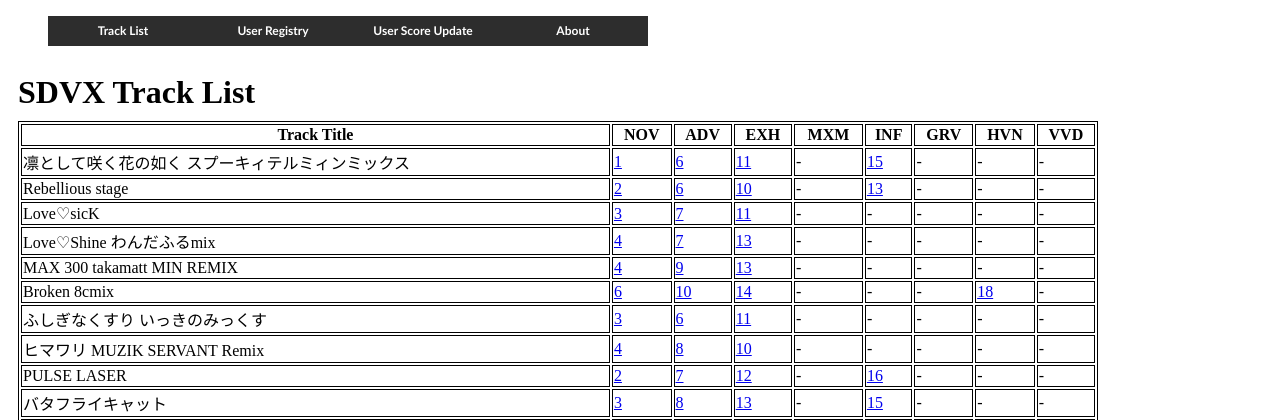
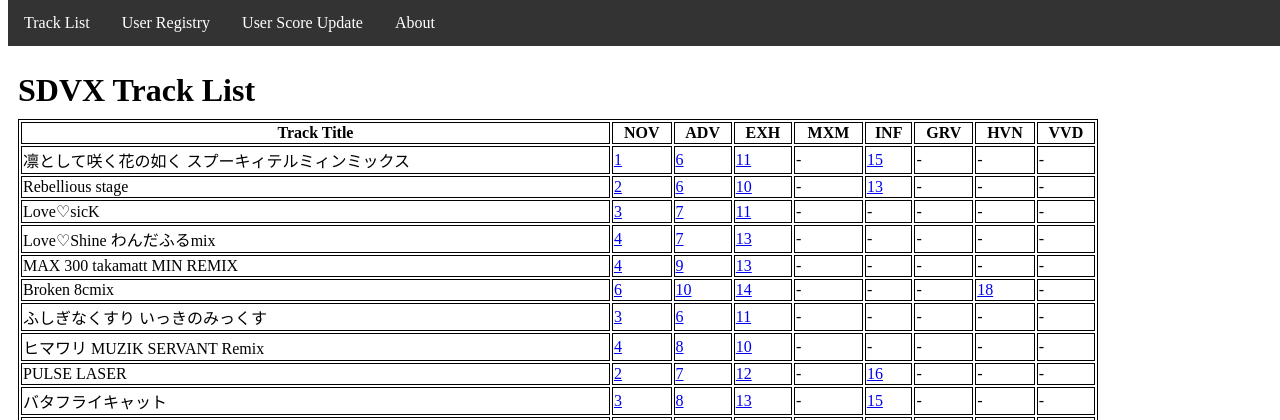
Before and after one commit to limjungho/FlaskSDVXRanking, a Flask app: page / in a window 1280 px wide. Shown: the top 420 px of the page. Run offline with Flask 2, Linux system fonts and the light colour scheme; data comes from the database, SQL or seed files in the repository.

Commit message:
layout modified

```diff
--- a/static/css/mainpage.css
+++ b/static/css/mainpage.css
@@ -32,34 +32,32 @@
 		border: 1px solid black;
 	}
 
-	#NavBar{
-		margin: auto;
+	ul {
+	  list-style-type: none;
+	  margin: 0;
+	  padding: 0;
+	  overflow: hidden;
+	  background-color: #333;
+	  position: fixed;
+	  top: 0;
+	  bottom: 10;
+	  width: 100%;
 	}
-	#topMenu{
-		height: 30px;
-		width: 850px;
+
+	li {
+	  float: left;
 	}
-	#topMenu ul li {
-		list-style: none;
-		color: white;
-		background-color: #2d2d2d;
-		float: left;
-		line-height: 30px;
-		vertical-align: middle;
-		text-align: center;
+
+	li a {
+	  display: block;
+	  color: white;
+	  text-align: center;
+	  padding: 14px 16px;
+	  text-decoration: none;
 	}
-	#topMenu a {
-		text-decoration:none;
-		color: white;
-		display: block;
-		width: 150px;
-		font-size: 12px;
-		font-weight: bold;
-		font-family: "Trebuchet MS", Dotum, Arial;
-	}
-	#topMenu a:hover{
-		color: red;
-		background-color: #4d4d4d;
+
+	li a:hover {
+	  background-color: #111;
 	}
 
 	h1 {
--- a/templates/layout.html
+++ b/templates/layout.html
@@ -7,17 +7,15 @@
   </head>
 
   <body>
-    <div id="NavBar">
-      <nav id="topMenu">
+
         <ul>
           <li><a href="#">Track List</a></li>
           <li><a href="#">User Registry</a></li>
           <li><a href="#">User Score Update</a></li>
           <li><a href="#">About</a></li>
         </ul>
-      </nav>
-    </div>
-    <br />
+
+    <br /><br /><br />
       <!-- Main content block -->
       {% block content %}{% endblock %}
   </body>
```
